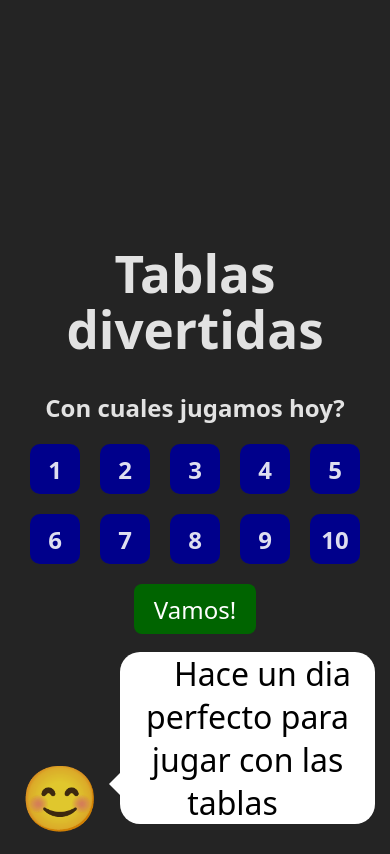
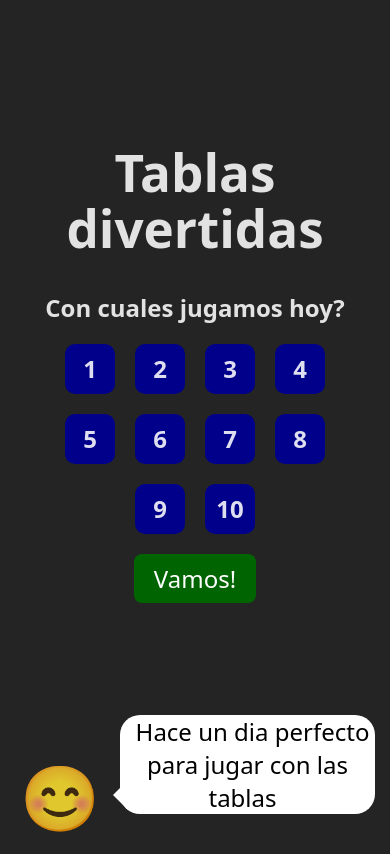
Before and after one commit to bdiaz-dev/tablas_divertidas, a React (Vite) app: page / in a window 390 px wide. Built offline with nearby package versions, Linux system fonts and the light colour scheme; a web font is replaced by a local one.

Commit message:
fix emoji responsive

```diff
--- a/src/components/Emoji/StartEmoji.jsx
+++ b/src/components/Emoji/StartEmoji.jsx
@@ -1,21 +1,29 @@
 import { useEffect, useState } from 'react'
 import shuffleArray from '../../logic/shuffle'
 import { text } from '../../constants/startEmojiText'
+import { useSelectedTables } from '../../context/selectedTablesContext'
 
 export default function StartEmoji () {
   const [todayText, setTodayText] = useState('')
+  const { selectedTables, isFailStart } = useSelectedTables()
 
   useEffect(() => {
     const newText = shuffleArray(text)
     setTodayText(newText[0])
   }, [])
 
+  useEffect(() => {
+    if (selectedTables.length === 0 && isFailStart) {
+      setTodayText('Selecciona al menos una para empezar')
+    }
+  }, [selectedTables])
+
   return (
     <div id='startEmoji'>
       <span className="emoji">
-        😊
+        {!isFailStart ? '😊' : '🤓'}
       </span>
-      <div className="textBox">
+      <div className="textBox" onClick={(e) => { e.currentTarget.style.display = 'none' }}>
         <span>
           {todayText}
         </span>
--- a/src/components/SelectTablesForm.jsx
+++ b/src/components/SelectTablesForm.jsx
@@ -3,7 +3,7 @@ import { useSelectedTables } from '../context/selectedTablesContext'
 import { motion } from 'framer-motion'
 
 export default function SelectTablesForm () {
-  const { setSelectedTables } = useSelectedTables()
+  const { setSelectedTables, setIsFailStart } = useSelectedTables()
   // const [checkedTables, setCheckedTables] = useState([])
   const selectTable = (event) => {
     event.preventDefault()
@@ -13,6 +13,7 @@ export default function SelectTablesForm () {
       .filter(([, value]) => value === 'on')
       .map(([key]) => Number(key))
 
+    if (selected.length === 0) { setIsFailStart(true) }
     setSelectedTables(selected)
     console.log(selected)
   }
--- a/src/context/selectedTablesContext.jsx
+++ b/src/context/selectedTablesContext.jsx
@@ -4,9 +4,15 @@ const SelectedTablesContext = createContext()
 
 export const SelectedTablesProvider = ({ children }) => {
   const [selectedTables, setSelectedTables] = useState([])
+  const [isFailStart, setIsFailStart] = useState(false)
 
   return (
-    <SelectedTablesContext.Provider value={{ selectedTables, setSelectedTables }}>
+    <SelectedTablesContext.Provider value={{
+      selectedTables,
+      setSelectedTables,
+      isFailStart,
+      setIsFailStart
+    }}>
       {children}
     </SelectedTablesContext.Provider>
   )
--- a/src/styles/_base.scss
+++ b/src/styles/_base.scss
@@ -24,8 +24,9 @@
   overflow-x: hidden;
 }
 
-.main {
+#main {
   margin: auto;
+  max-width: 80dvw;
 }
 
 body {
@@ -54,3 +55,9 @@ button {
   cursor: pointer;
   transition: border-color 0.25s;
 }
+
+@media (max-width: 600px) {
+  #main {
+    min-height: 70dvh;
+  }
+}
--- a/src/styles/components/_emoji.scss
+++ b/src/styles/components/_emoji.scss
@@ -130,10 +130,15 @@
     }
     .textBox {
       left: 120px;
-      bottom: 20px;
+      bottom: 30px;
       right: 15px;
+      font-size: 1.5em;
+      span {
+        padding: 10px;
+      }
       &::before {
-        bottom: 25px;
+        bottom: 4px;
+        left: -22px;
       }
     }
   }
```
